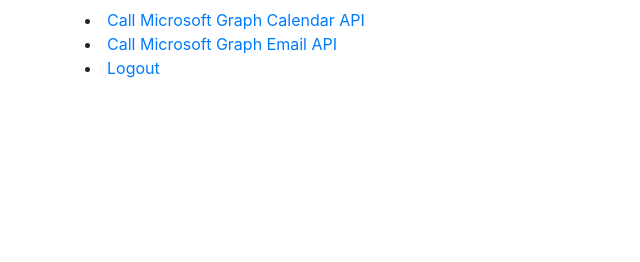
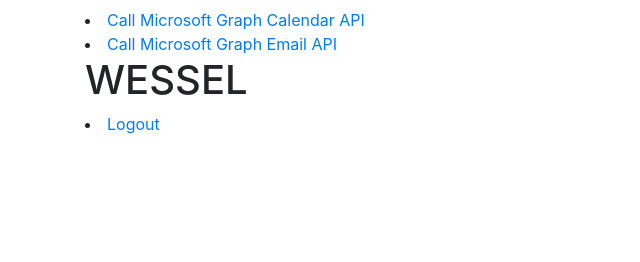
Before and after one commit to wesselhva/pythonwebapp, a Flask app: template templates/index.html in a window 1280 px wide. Shown: the part 94-356 px from the top of the page, without its empty margins (0-640 px from the left). Run offline with Flask 2, Linux system fonts and the light colour scheme; the template is opened without the code that fills it, so the values that code supplies are empty; some libraries are stand-ins or nearby versions.

Commit message:
wip deploy test

```diff
--- a/app_config.py
+++ b/app_config.py
@@ -8,6 +8,8 @@
 
 REDIRECT_PATH = "/getAToken"
 
+
+
 CENDPOINT = 'https://graph.microsoft.com/v1.0/me/calendarview?startdatetime=2022-04-28T10:10:18.978Z&enddatetime=2022-05-09T10:10:18.979Z'   # This resource requires no admin consent
 EENDPOINT = 'https://graph.microsoft.com/v1.0/me/messages'
 
--- a/templates/base.html
+++ b/templates/base.html
@@ -2,6 +2,8 @@
 <html lang="en">
 
 <head>
+
+
     <meta charset="utf-8">
     <meta name="viewport" content="width=device-width, initial-scale=1">
     <title>Hello, World!</title>
--- a/templates/display.html
+++ b/templates/display.html
@@ -4,6 +4,9 @@
     <meta charset="UTF-8">
 </head>
 <body>
+
+
+
     <a href="javascript:window.history.go(-1)">Back</a> <!-- Displayed on top of a potentially large JSON response, so it will remain visible -->
     <h1>Graph API Call Result</h1>
     {{ service_bus_data }} <!-- Just a generic json viewer -->
--- a/templates/index.html
+++ b/templates/index.html
@@ -14,6 +14,7 @@
 {% if config.get("B2C_PROFILE_AUTHORITY") %}
 <li><a href='{{_build_auth_code_flow(authority=config["B2C_PROFILE_AUTHORITY"])["auth_uri"]}}'>Edit Profile</a></li>
 {% endif %}
+<h1>WESSEL</h1>
 
 <li><a href="/logout">Logout</a></li>
 {% endblock %}
```
